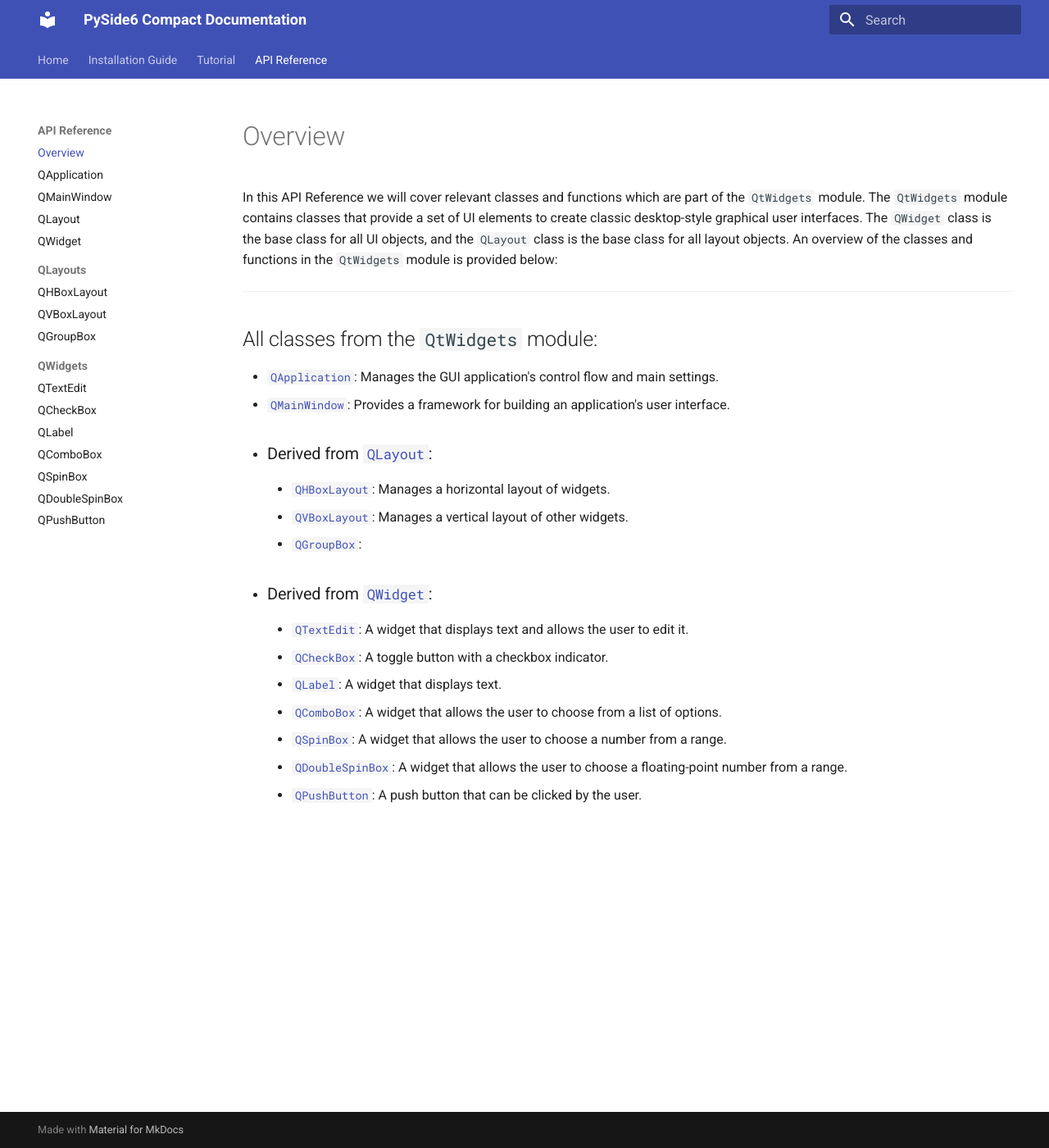
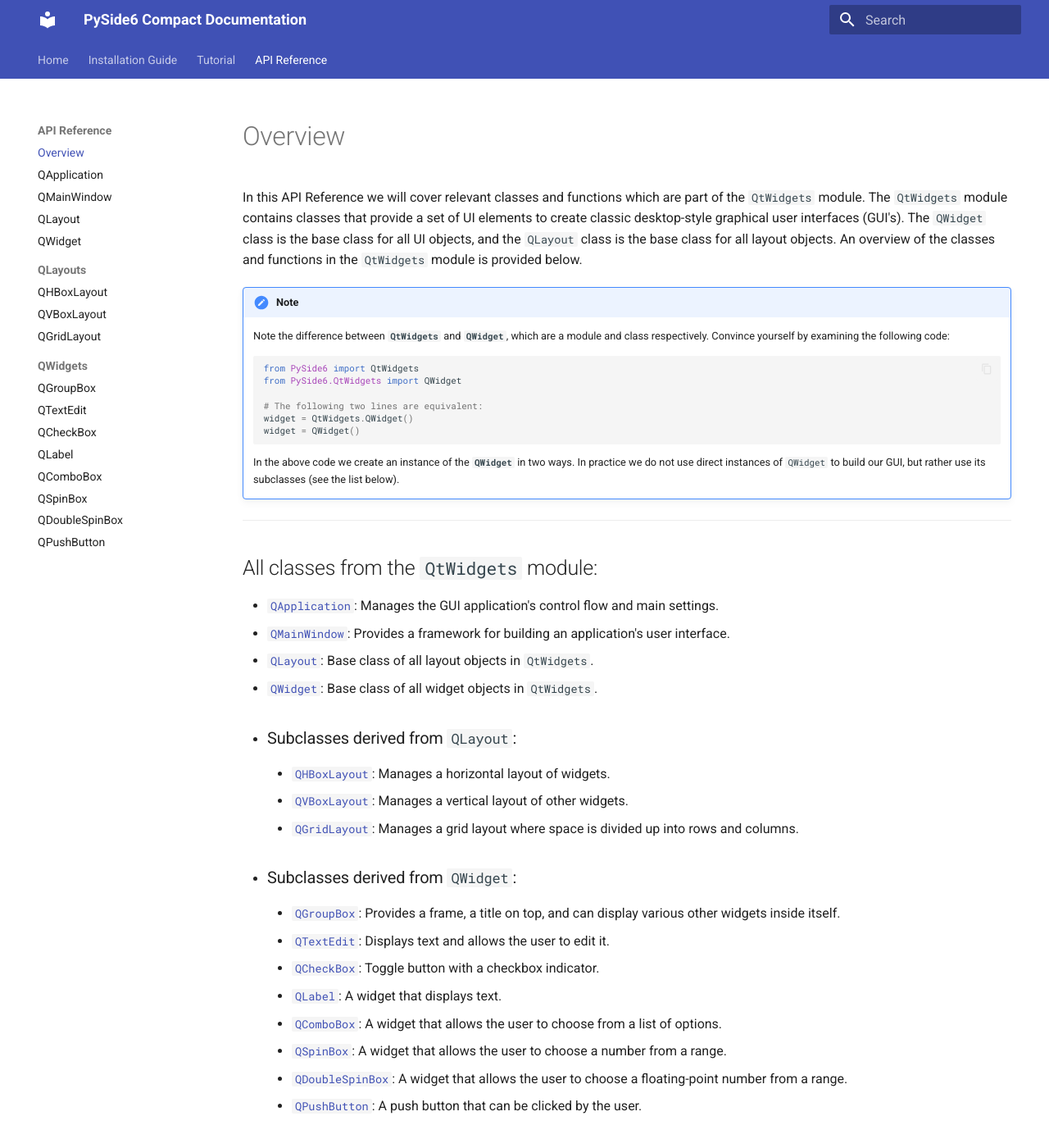
Before and after one commit to NatuurkundePracticumAmsterdam/PySide6-compact-documentation, an MkDocs documentation site: the page built from docs/QtWidgets/index.md, in a window 1280 px wide and 1400 px high. Shown: the whole window at 82% size. Built offline with MkDocs 1.6.1 and Material for MkDocs 9.7.7, drawn with Linux system fonts in a browser that asks for light colours.

Commit message:
Added QGridLayout and added functions for QWidget

````diff
--- a/docs/QtWidgets/index.md
+++ b/docs/QtWidgets/index.md
@@ -4,7 +4,20 @@
   - footer
 ---
 
-In this API Reference we will cover relevant classes and functions which are part of the `QtWidgets` module. The `QtWidgets` module contains classes that provide a set of UI elements to create classic desktop-style graphical user interfaces. The `QWidget` class is the base class for all UI objects, and the `QLayout` class is the base class for all layout objects. An overview of the classes and functions in the `QtWidgets` module is provided below:
+In this API Reference we will cover relevant classes and functions which are part of the `QtWidgets` module. The `QtWidgets` module contains classes that provide a set of UI elements to create classic desktop-style graphical user interfaces (GUI's). The `QWidget` class is the base class for all UI objects, and the `QLayout` class is the base class for all layout objects. An overview of the classes and functions in the `QtWidgets` module is provided below.
+
+
+!!! note
+    Note the difference between **`QtWidgets`** and **`QWidget`**, which are a module and class respectively. Convince yourself by examining the following code:
+    ```py
+    from PySide6 import QtWidgets
+    from PySide6.QtWidgets import QWidget
+
+    # The following two lines are equivalent:
+    widget = QtWidgets.QWidget()
+    widget = QWidget()
+    ```
+    In the above code we create an instance of the **`QWidget`** in two ways. In practice we do not use direct instances of `QWidget` to build our GUI, but rather use its subclasses (see the list below).
 
 <hr>
 
@@ -12,16 +25,20 @@
 
   - [`QApplication`](QApplication.md): Manages the GUI application's control flow and main settings.
   - [`QMainWindow`](QMainWindow.md): Provides a framework for building an application's user interface.
+  - [`QLayout`](QLayout.md): Base class of all layout objects in `QtWidgets`.
+  - [`QWidget`](QWidget.md): Base class of all widget objects in `QtWidgets`.
+<br>
 
-- ### Derived from [`QLayout`](QLayout.md):
+- ### Subclasses derived from `QLayout`:
     - [`QHBoxLayout`](QHBoxLayout.md): Manages a horizontal layout of widgets.
     - [`QVBoxLayout`](QVBoxLayout.md): Manages a vertical layout of other widgets.
-    - [`QGroupBox`](QGroupBox.md):
+    - [`QGridLayout`](QGridLayout.md): Manages a grid layout where space is divided up into rows and columns.
+<br>
 
-
-- ### Derived from [`QWidget`](QWidget.md):
-    - [`QTextEdit`](QTextEdit.md): A widget that displays text and allows the user to edit it.
-    - [`QCheckBox`](QCheckBox.md): A toggle button with a checkbox indicator.
+- ### Subclasses derived from `QWidget`:
+    - [`QGroupBox`](QGroupBox.md): Provides a frame, a title on top, and can display various other widgets inside itself.
+    - [`QTextEdit`](QTextEdit.md): Displays text and allows the user to edit it.
+    - [`QCheckBox`](QCheckBox.md): Toggle button with a checkbox indicator.
     - [`QLabel`](QLabel.md): A widget that displays text.
     - [`QComboBox`](QComboBox.md): A widget that allows the user to choose from a list of options.
     - [`QSpinBox`](QSpinBox.md): A widget that allows the user to choose a number from a range.
--- a/mkdocs.yml
+++ b/mkdocs.yml
@@ -68,8 +68,9 @@
     - QLayouts:
       - QtWidgets/QHBoxLayout.md
       - QtWidgets/QVBoxLayout.md
+      - QtWidgets/QGridLayout.md
+    - QWidgets:
       - QtWidgets/QGroupBox.md
-    - QWidgets:
       - QtWidgets/QTextEdit.md
       - QtWidgets/QCheckBox.md
       - QtWidgets/QLabel.md
````
Also changed, not shown: docs/tutorial/index.md (+1 -1 lines), docs/QtWidgets/QGridLayout.md (added), 1 other file.
